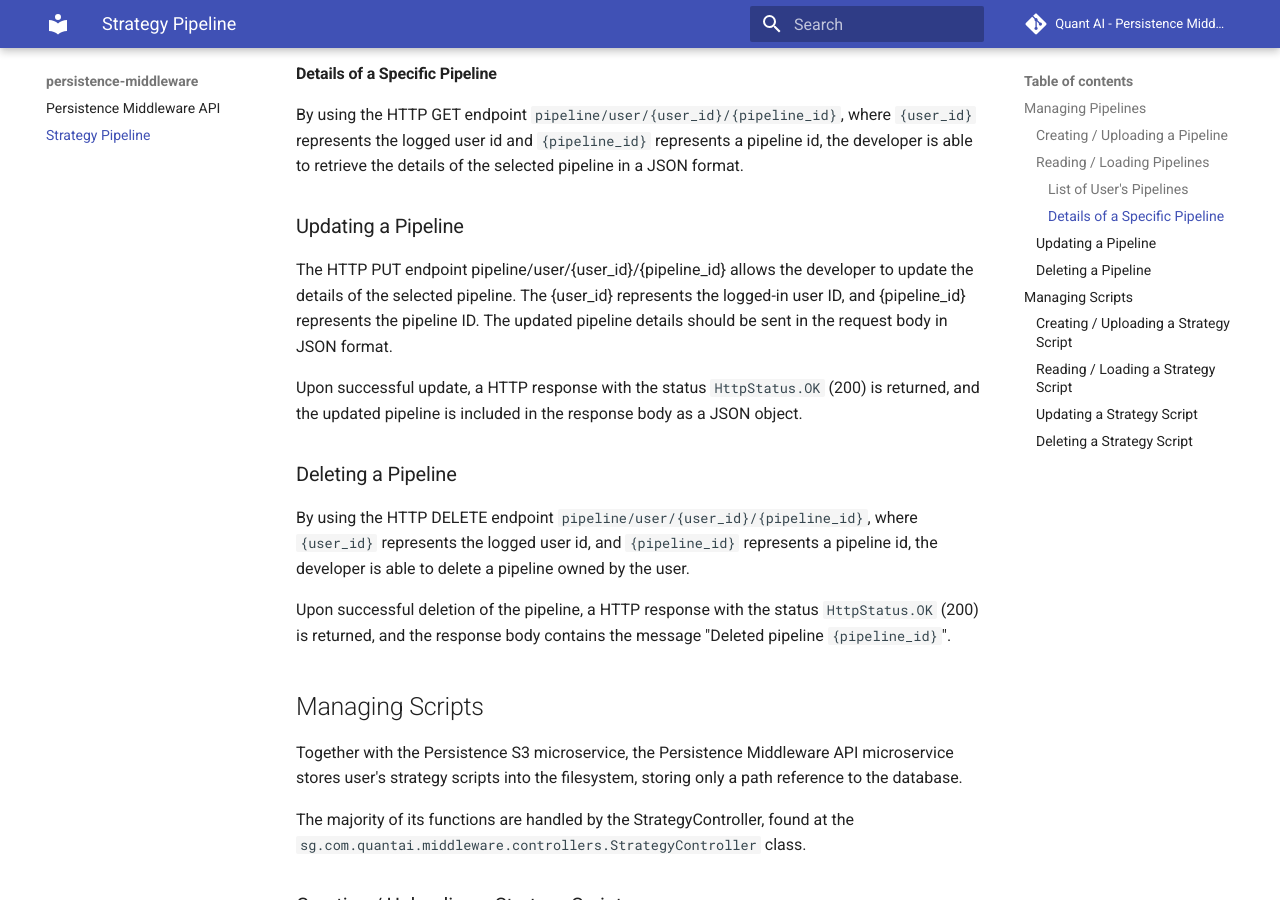
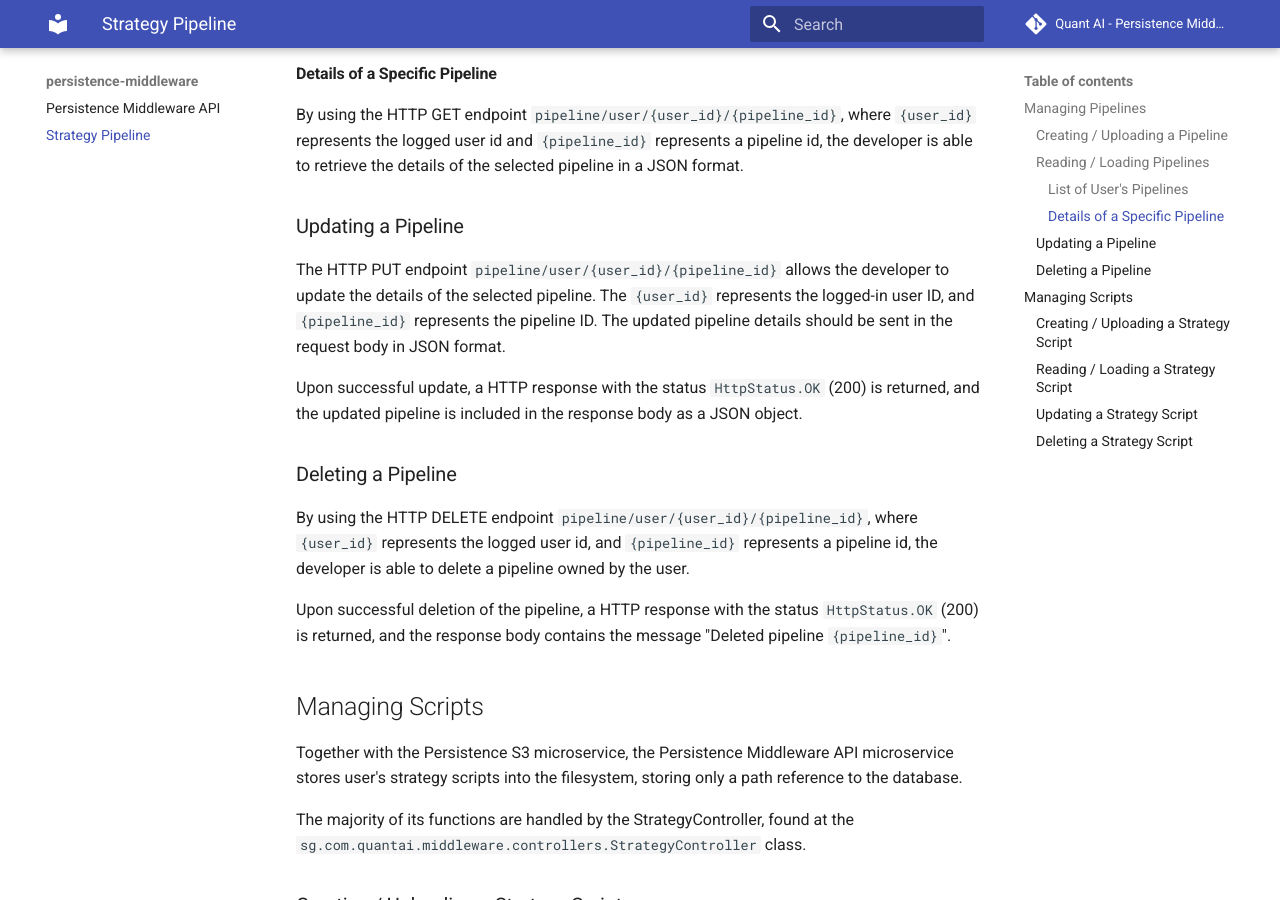
Before and after one commit to Quant-NTU/persistence-middleware, an MkDocs documentation site: the page built from docs/StrategyPipeline.md, in a window 1280 px wide and 900 px high, scrolled down 881 px. Built offline with MkDocs 1.6.1 and Material for MkDocs 9.7.7, drawn with Linux system fonts in a browser that asks for light colours; comment, search, counter and statistics services are not loaded.

Commit message:
update documentation

```diff
--- a/docs/StrategyPipeline.md
+++ b/docs/StrategyPipeline.md
@@ -24,7 +24,7 @@ The JSON response is automatically fed with the content of each Pipeline.
 By using the HTTP GET endpoint `pipeline/user/{user_id}/{pipeline_id}`, where `{user_id}` represents the logged user id and `{pipeline_id}` represents a pipeline id, the developer is able to retrieve the details of the selected pipeline in a JSON format.
 
 ### Updating a Pipeline
-The HTTP PUT endpoint pipeline/user/{user_id}/{pipeline_id} allows the developer to update the details of the selected pipeline. The {user_id} represents the logged-in user ID, and {pipeline_id} represents the pipeline ID. The updated pipeline details should be sent in the request body in JSON format.
+The HTTP PUT endpoint `pipeline/user/{user_id}/{pipeline_id}` allows the developer to update the details of the selected pipeline. The `{user_id}` represents the logged-in user ID, and `{pipeline_id}` represents the pipeline ID. The updated pipeline details should be sent in the request body in JSON format.
 
 Upon successful update, a HTTP response with the status `HttpStatus.OK` (200) is returned, and the updated pipeline is included in the response body as a JSON object.
 
```
